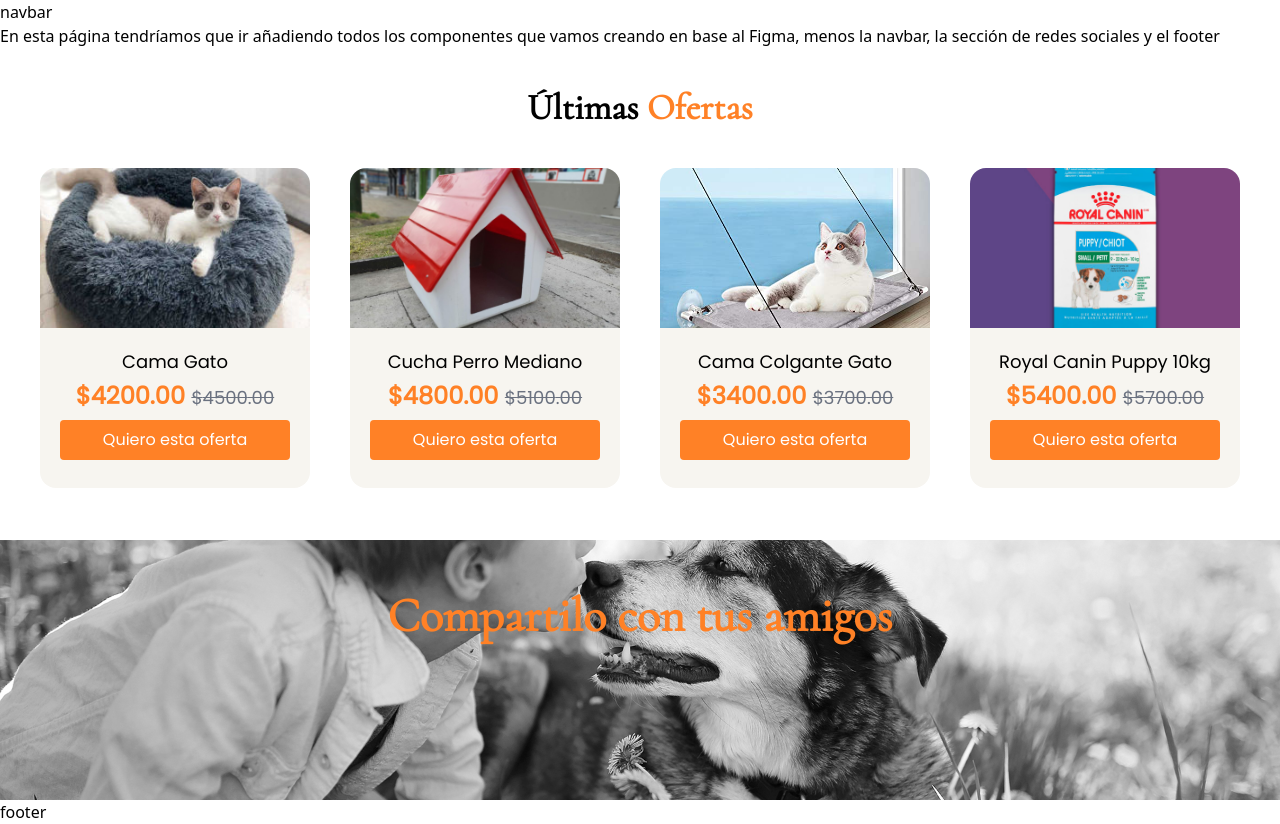
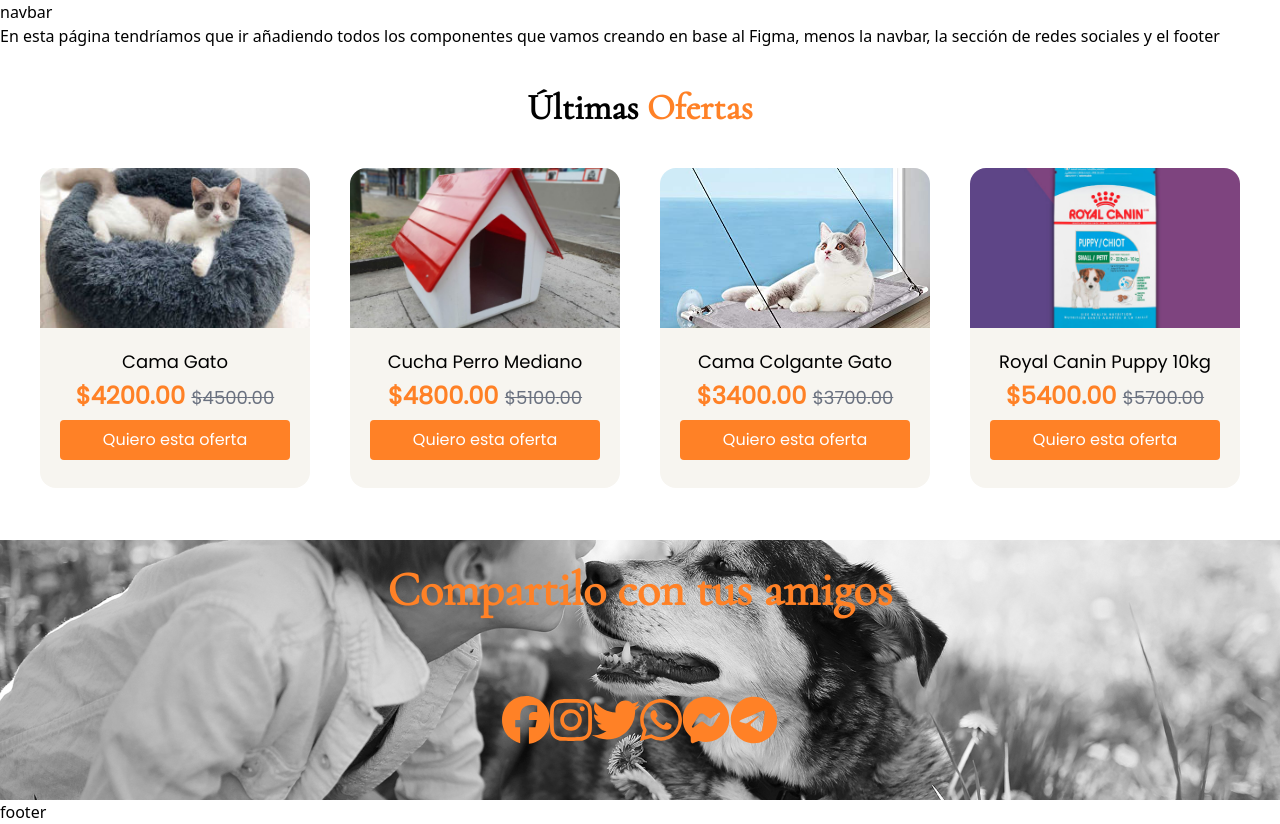
Before and after one commit to jdoors/WebProyect, a React (Create React App) app: page / in a window 1280 px wide. Built offline with nearby package versions, Linux system fonts and the light colour scheme; a web font is replaced by a local one.

Commit message:
fontawesome e iconos

```diff
--- a/package.json
+++ b/package.json
@@ -3,6 +3,10 @@
   "version": "0.1.0",
   "private": true,
   "dependencies": {
+    "@fortawesome/fontawesome-svg-core": "^1.3.0",
+    "@fortawesome/free-brands-svg-icons": "^6.0.0",
+    "@fortawesome/free-solid-svg-icons": "^6.0.0",
+    "@fortawesome/react-fontawesome": "^0.1.17",
     "@testing-library/jest-dom": "^5.16.2",
     "@testing-library/react": "^12.1.3",
     "@testing-library/user-event": "^13.5.0",
--- a/src/components/RedesSociales/RedesSociales.js
+++ b/src/components/RedesSociales/RedesSociales.js
@@ -1,18 +1,31 @@
 import React from 'react';
 import RedesSociales from "./Imagen/RedesSociales.jpg";
+import { FontAwesomeIcon } from '@fortawesome/react-fontawesome';
+import { faFacebook, faFacebookMessenger, faInstagram, faTelegram, faTwitter, faWhatsapp } from "@fortawesome/free-brands-svg-icons";
 
 const SocialMedia = () => {
     return (
-        <div className='mt-10 relative flex flex-wrap justify-evenly'>
+        <div className='relative flex flex-wrap mt-10 justify-evenly'>
+
             <div>
                 <img className="object-cover h-[260px] w-screen filter grayscale" src={RedesSociales} />
             </div>
 
-            <div className='font-cormorant text-5xl font-[1000] top-[20%] absolute text-[#FF8126] text-center'>
+            <div className='font-cormorant text-5xl font-[1000] top-[10%] absolute text-[#FF8126] text-center'>
                 <h1>
                     Compartilo con tus amigos
                 </h1>
             </div>
+
+            <div className="absolute top-[60%] text-5xl text-[#FF8126]">
+                <FontAwesomeIcon icon={faFacebook} />
+                <FontAwesomeIcon icon={faInstagram} />
+                <FontAwesomeIcon icon={faTwitter} />
+                <FontAwesomeIcon icon={faWhatsapp} />
+                <FontAwesomeIcon icon={faFacebookMessenger} />
+                <FontAwesomeIcon icon={faTelegram} />
+            </div>
+
 
         </div>
 
```
Also changed, not shown: 1 other file (tests, documents, lock files or other folders).
